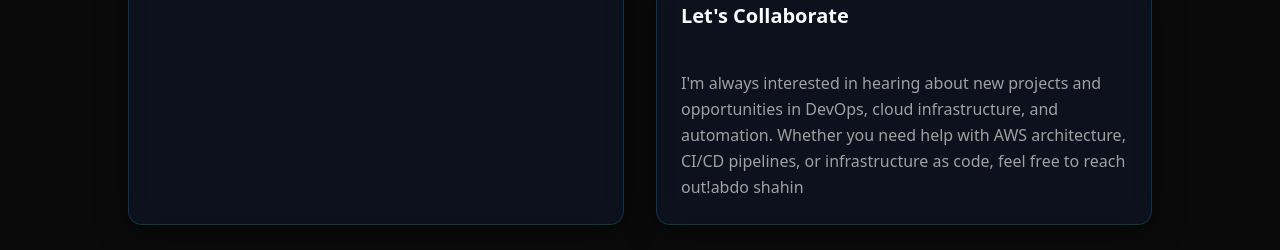
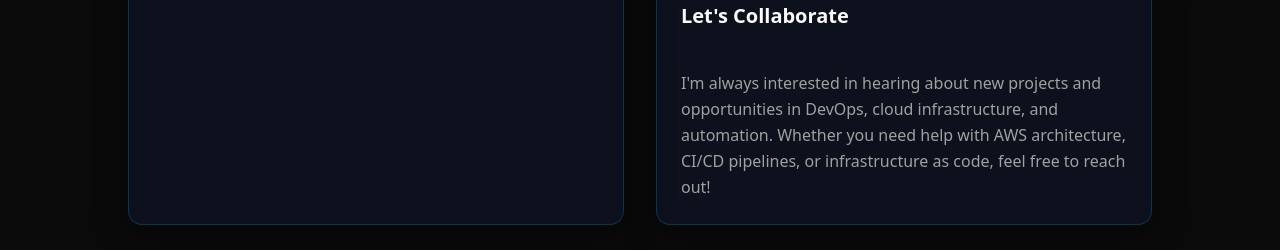
Before and after one commit to Abdelrahman753/portfolio-website, a Next.js app: page /contact in a window 1280 px wide. Shown: the part 661-911 px from the top of the page. Built offline with nearby package versions, Linux system fonts and the light colour scheme.

Commit message:
remove contact

```diff
--- a/app/contact/page.tsx
+++ b/app/contact/page.tsx
@@ -70,7 +70,7 @@ export default function ContactPage() {
                 <p className="text-muted-foreground leading-relaxed">
                   I'm always interested in hearing about new projects and opportunities in DevOps, cloud infrastructure,
                   and automation. Whether you need help with AWS architecture, CI/CD pipelines, or infrastructure as
-                  code, feel free to reach out!abdo shahin
+                  code, feel free to reach out!
                 </p>
               </Card>
             </div>
```
